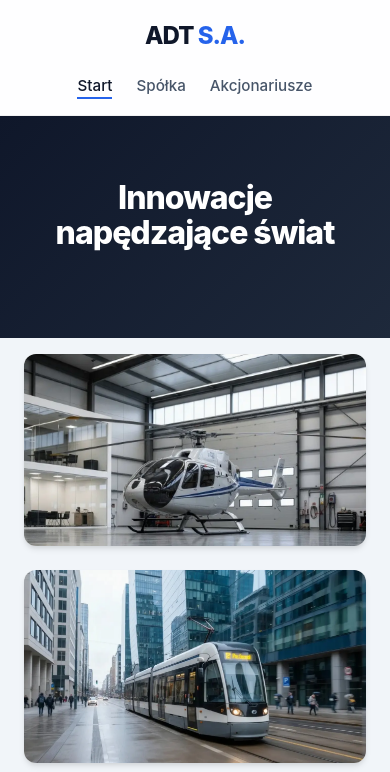
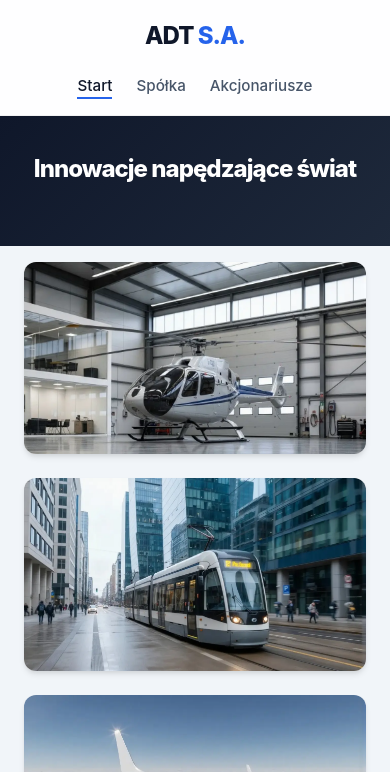
Before and after one commit to karolkowal-dev/querysolutions-website, a plain HTML site: page adt/index.html in a window 390 px wide. Shown: the top 772 px of the page. Drawn offline with Linux system fonts and the light colour scheme.

Commit message:
Update style.css

```diff
--- a/adt/style.css
+++ b/adt/style.css
@@ -88,7 +88,7 @@ nav a:hover::after, nav a.active::after { width: 100%; }
 .hero {
     background: var(--gradient-dark);
     color: white;
-    padding: 3rem 1.5rem;
+    padding: 2.5rem 1.5rem;
     text-align: center;
 }
 
@@ -192,8 +192,8 @@ footer {
     .nav-container { flex-direction: column; gap: 1rem; }
     nav ul { gap: 1.5rem; font-size: 0.9rem; }
 
-    .hero { padding: 4rem 1.5rem; }
-    .hero h1 { font-size: 2rem; }
+    .hero { padding: 2.5rem 1.5rem; }
+    .hero h1 { font-size: 1.5rem; }
 
     .gallery-grid {
         grid-template-columns: 1fr; /* Stack images on phone */
```
